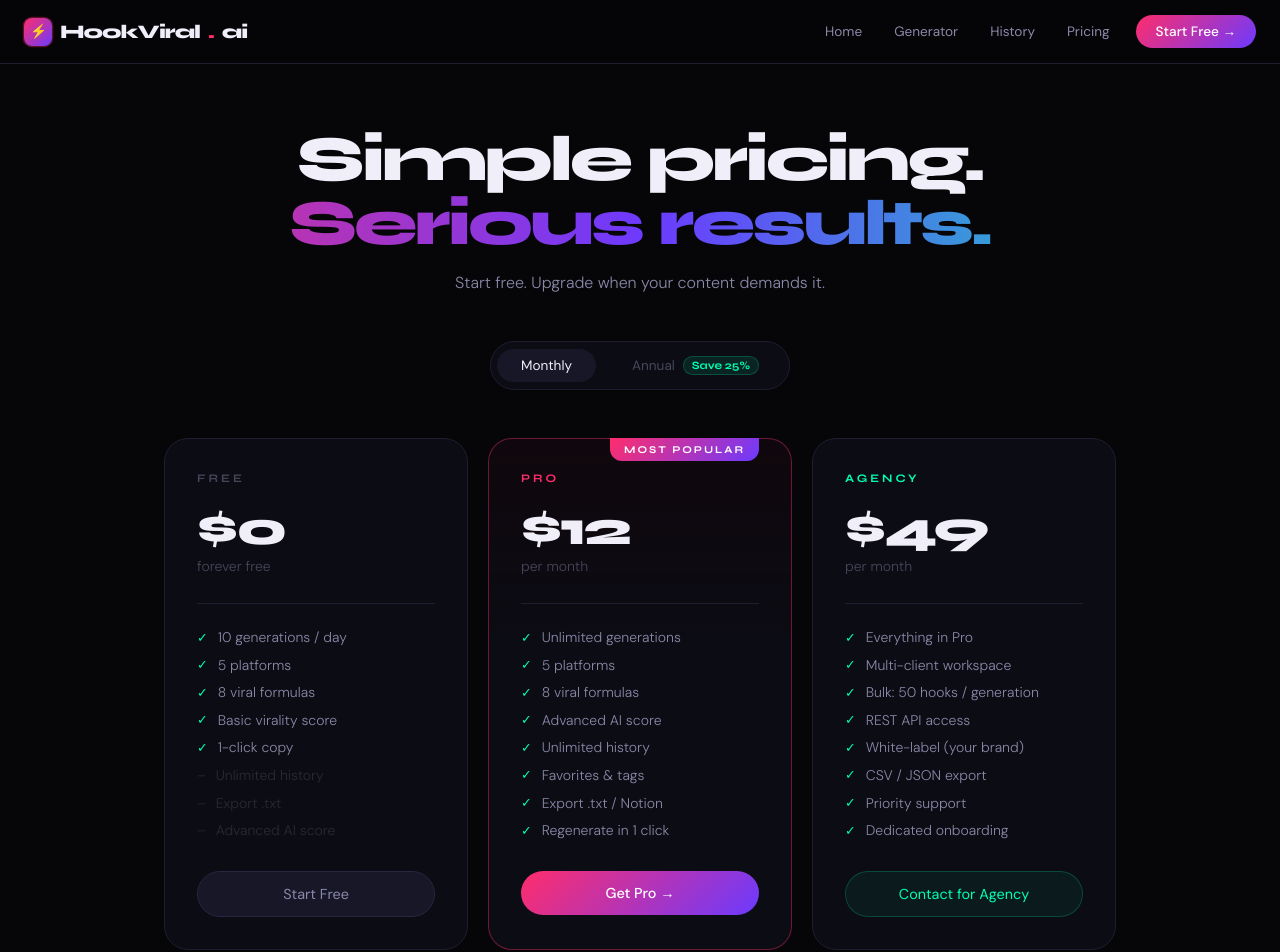
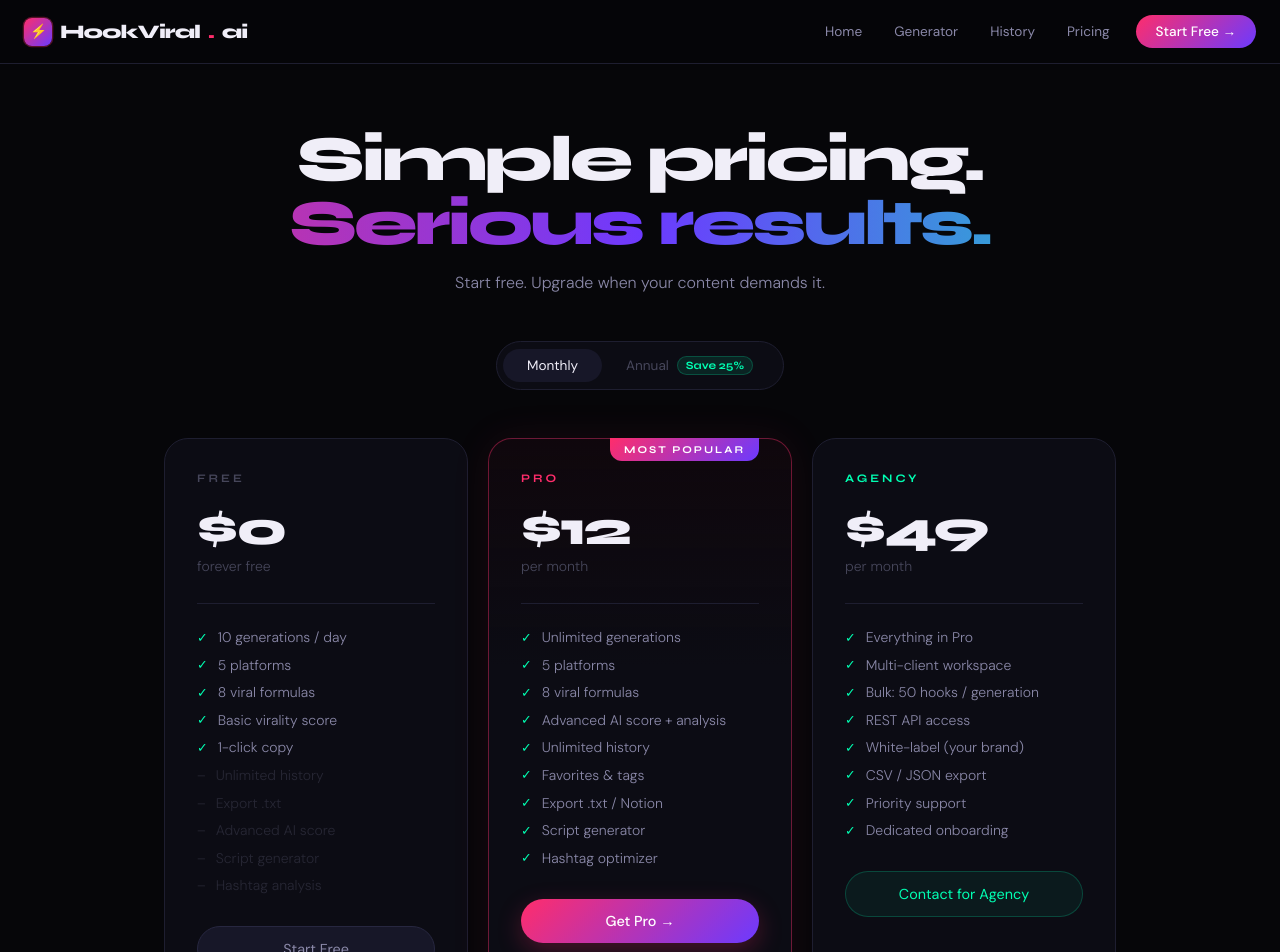
Before and after one commit to harrels77/Hookviral.ai, a Next.js app: page /pricing in a window 1280 px wide. Shown: the top 952 px of the page. Built offline with nearby package versions, Linux system fonts and the light colour scheme.

Commit message:
Add files via upload

```diff
--- a/app/pricing/page.tsx
+++ b/app/pricing/page.tsx
@@ -31,82 +31,148 @@ export default function PricingPage() {
         </p>
 
         {/* Billing toggle */}
-        <div style={{ display: "inline-flex", alignItems: "center", gap: "12px", marginBottom: "3rem", padding: "6px", background: "var(--s1)", border: "1px solid var(--border)", borderRadius: "100px" }}>
-          <button onClick={() => setAnnual(false)} style={{ padding: "8px 24px", borderRadius: "100px", border: "none", background: !annual ? "var(--s3)" : "transparent", color: !annual ? "var(--text)" : "var(--muted)", fontSize: ".85rem", cursor: "pointer", fontFamily: "var(--fb)" }}>Monthly</button>
-          <button onClick={() => setAnnual(true)} style={{ padding: "8px 24px", borderRadius: "100px", border: "none", background: annual ? "var(--s3)" : "transparent", color: annual ? "var(--text)" : "var(--muted)", fontSize: ".85rem", cursor: "pointer", fontFamily: "var(--fb)", display: "flex", alignItems: "center", gap: "8px" }}>
+        <div style={{ display: "inline-flex", alignItems: "center", marginBottom: "3rem", padding: "6px", background: "var(--s1)", border: "1px solid var(--border)", borderRadius: "100px" }}>
+          <button
+            onClick={() => setAnnual(false)}
+            style={{ padding: "8px 24px", borderRadius: "100px", border: "none", background: !annual ? "var(--s3)" : "transparent", color: !annual ? "var(--text)" : "var(--muted)", fontSize: ".85rem", cursor: "pointer", fontFamily: "var(--fb)", transition: "all .2s" }}
+          >
+            Monthly
+          </button>
+          <button
+            onClick={() => setAnnual(true)}
+            style={{ padding: "8px 24px", borderRadius: "100px", border: "none", background: annual ? "var(--s3)" : "transparent", color: annual ? "var(--text)" : "var(--muted)", fontSize: ".85rem", cursor: "pointer", fontFamily: "var(--fb)", display: "flex", alignItems: "center", gap: "8px", transition: "all .2s" }}
+          >
             Annual
             <span style={{ background: "rgba(0,255,178,.1)", color: "var(--neon)", border: "1px solid rgba(0,255,178,.2)", padding: "2px 8px", borderRadius: "100px", fontSize: ".7rem", fontFamily: "var(--fd)", fontWeight: 700 }}>Save 25%</span>
           </button>
         </div>
 
-        {/* Plans */}
+        {/* Plans grid */}
         <div style={{ display: "grid", gridTemplateColumns: "repeat(3,1fr)", gap: "20px", textAlign: "left", marginBottom: "5rem" }}>
 
-          {/* Free */}
-          <div style={{ background: "var(--s1)", border: "1px solid var(--border)", borderRadius: "24px", padding: "2rem" }}>
-            <div style={{ fontSize: ".72rem", letterSpacing: "3px", textTransform: "uppercase", fontFamily: "var(--fd)", fontWeight: 700, color: "var(--muted)", marginBottom: "1.25rem" }}>Free</div>
-            <div style={{ fontFamily: "var(--fd)", fontSize: "3rem", fontWeight: 800, letterSpacing: "-2px", lineHeight: 1, marginBottom: ".25rem" }}>$0</div>
-            <div style={{ fontSize: ".875rem", color: "var(--muted)", marginBottom: "1.75rem", fontWeight: 300 }}>forever free</div>
-            <div style={{ height: "1px", background: "var(--border)", marginBottom: "1.5rem" }} />
-            {["10 generations / day", "5 platforms", "8 viral formulas", "Basic virality score", "1-click copy"].map(f => (
-              <div key={f} style={{ display: "flex", alignItems: "center", gap: "10px", marginBottom: ".6rem", fontSize: ".875rem", color: "var(--soft)", fontWeight: 300 }}>
-                <span style={{ color: "var(--neon)", fontSize: ".8rem" }}>✓</span>{f}
-              </div>
-            ))}
-            {["Unlimited history", "Export .txt", "Advanced AI score"].map(f => (
-              <div key={f} style={{ display: "flex", alignItems: "center", gap: "10px", marginBottom: ".6rem", fontSize: ".875rem", color: "var(--muted)", fontWeight: 300, opacity: .5 }}>
-                <span>–</span>{f}
-              </div>
-            ))}
+          {/* ── FREE ── */}
+          <PlanCard>
+            <PlanTier color="var(--muted)">Free</PlanTier>
+            <PlanPrice>$0</PlanPrice>
+            <PlanPer>forever free</PlanPer>
+            <PlanDivider />
+            <PlanFeatures
+              included={["10 generations / day", "5 platforms", "8 viral formulas", "Basic virality score", "1-click copy"]}
+              excluded={["Unlimited history", "Export .txt", "Advanced AI score", "Script generator", "Hashtag analysis"]}
+            />
             <div style={{ marginTop: "2rem" }}>
-              <Link href="/generator" style={{ display: "block", textAlign: "center", padding: "13px", borderRadius: "100px", background: "var(--s3)", color: "var(--soft)", border: "1px solid var(--border2)", fontSize: ".9rem", textDecoration: "none", fontFamily: "var(--fb)" }}>Start Free</Link>
+              <Link
+                href="/generator"
+                style={{ display: "block", textAlign: "center", padding: "13px", borderRadius: "100px", background: "var(--s3)", color: "var(--soft)", border: "1px solid var(--border2)", fontSize: ".9rem", textDecoration: "none", fontFamily: "var(--fb)", transition: "all .25s" }}
+                onMouseEnter={e => {
+                  const el = e.currentTarget as HTMLAnchorElement;
+                  el.style.background = "var(--s2)";
+                  el.style.color = "var(--text)";
+                  el.style.transform = "translateY(-2px)";
+                  el.style.borderColor = "rgba(108,58,255,.4)";
+                }}
+                onMouseLeave={e => {
+                  const el = e.currentTarget as HTMLAnchorElement;
+                  el.style.background = "var(--s3)";
+                  el.style.color = "var(--soft)";
+                  el.style.transform = "none";
+                  el.style.borderColor = "var(--border2)";
+                }}
+              >
+                Start Free
+              </Link>
             </div>
-          </div>
+          </PlanCard>
 
-          {/* Pro */}
-          <div style={{ background: "linear-gradient(180deg,rgba(255,45,107,.04) 0%,var(--s1) 40%)", border: "1px solid rgba(255,45,107,.4)", borderRadius: "24px", padding: "2rem", position: "relative" }}>
-            <div style={{ position: "absolute", top: "-1px", right: "2rem", background: "linear-gradient(135deg,var(--hot),var(--electric))", color: "#fff", fontSize: ".65rem", fontFamily: "var(--fd)", fontWeight: 700, letterSpacing: "2px", padding: "5px 14px", borderRadius: "0 0 12px 12px" }}>MOST POPULAR</div>
-            <div style={{ fontSize: ".72rem", letterSpacing: "3px", textTransform: "uppercase", fontFamily: "var(--fd)", fontWeight: 700, color: "var(--hot)", marginBottom: "1.25rem" }}>Pro</div>
-            <div style={{ fontFamily: "var(--fd)", fontSize: "3rem", fontWeight: 800, letterSpacing: "-2px", lineHeight: 1, marginBottom: ".25rem" }}>${proPrice}</div>
-            <div style={{ fontSize: ".875rem", color: "var(--muted)", marginBottom: "1.75rem", fontWeight: 300 }}>per month{annual ? ", billed annually" : ""}</div>
-            <div style={{ height: "1px", background: "var(--border)", marginBottom: "1.5rem" }} />
-            {["Unlimited generations", "5 platforms", "8 viral formulas", "Advanced AI score", "Unlimited history", "Favorites & tags", "Export .txt / Notion", "Regenerate in 1 click"].map(f => (
-              <div key={f} style={{ display: "flex", alignItems: "center", gap: "10px", marginBottom: ".6rem", fontSize: ".875rem", color: "var(--soft)", fontWeight: 300 }}>
-                <span style={{ color: "var(--neon)", fontSize: ".8rem" }}>✓</span>{f}
-              </div>
-            ))}
+          {/* ── PRO ── */}
+          <PlanCard featured>
+            <div style={{ position: "absolute", top: "-1px", right: "2rem", background: "linear-gradient(135deg,var(--hot),var(--electric))", color: "#fff", fontSize: ".65rem", fontFamily: "var(--fd)", fontWeight: 700, letterSpacing: "2px", padding: "5px 14px", borderRadius: "0 0 12px 12px" }}>
+              MOST POPULAR
+            </div>
+            <PlanTier color="var(--hot)">Pro</PlanTier>
+            <PlanPrice>${proPrice}</PlanPrice>
+            <PlanPer>per month{annual ? ", billed annually" : ""}</PlanPer>
+            <PlanDivider />
+            <PlanFeatures
+              included={["Unlimited generations", "5 platforms", "8 viral formulas", "Advanced AI score + analysis", "Unlimited history", "Favorites & tags", "Export .txt / Notion", "Script generator", "Hashtag optimizer"]}
+              excluded={[]}
+            />
             <div style={{ marginTop: "2rem" }}>
-              <button onClick={() => alert("Connect your Stripe keys to activate!")} style={{ width: "100%", padding: "13px", borderRadius: "100px", border: "none", background: "linear-gradient(135deg,var(--hot),var(--electric))", color: "#fff", fontSize: ".9rem", fontWeight: 500, cursor: "pointer", fontFamily: "var(--fb)" }}>Get Pro →</button>
+              <button
+                onClick={() => alert("Connect your Stripe keys to activate!")}
+                onMouseEnter={e => {
+                  const el = e.currentTarget as HTMLButtonElement;
+                  el.style.transform = "translateY(-3px) scale(1.02)";
+                  el.style.boxShadow = "0 20px 50px rgba(255,45,107,.5)";
+                }}
+                onMouseLeave={e => {
+                  const el = e.currentTarget as HTMLButtonElement;
+                  el.style.transform = "none";
+                  el.style.boxShadow = "0 8px 24px rgba(255,45,107,.25)";
+                }}
+                style={{ width: "100%", padding: "13px", borderRadius: "100px", border: "none", background: "linear-gradient(135deg,var(--hot),var(--electric))", color: "#fff", fontSize: ".9rem", fontWeight: 500, cursor: "pointer", fontFamily: "var(--fb)", transition: "all .3s", boxShadow: "0 8px 24px rgba(255,45,107,.25)" }}
+              >
+                Get Pro →
+              </button>
             </div>
-          </div>
+          </PlanCard>
 
-          {/* Agency */}
-          <div style={{ background: "var(--s1)", border: "1px solid var(--border)", borderRadius: "24px", padding: "2rem" }}>
-            <div style={{ fontSize: ".72rem", letterSpacing: "3px", textTransform: "uppercase", fontFamily: "var(--fd)", fontWeight: 700, color: "var(--neon)", marginBottom: "1.25rem" }}>Agency</div>
-            <div style={{ fontFamily: "var(--fd)", fontSize: "3rem", fontWeight: 800, letterSpacing: "-2px", lineHeight: 1, marginBottom: ".25rem" }}>${agencyPrice}</div>
-            <div style={{ fontSize: ".875rem", color: "var(--muted)", marginBottom: "1.75rem", fontWeight: 300 }}>per month{annual ? ", billed annually" : ""}</div>
-            <div style={{ height: "1px", background: "var(--border)", marginBottom: "1.5rem" }} />
-            {["Everything in Pro", "Multi-client workspace", "Bulk: 50 hooks / generation", "REST API access", "White-label (your brand)", "CSV / JSON export", "Priority support", "Dedicated onboarding"].map(f => (
-              <div key={f} style={{ display: "flex", alignItems: "center", gap: "10px", marginBottom: ".6rem", fontSize: ".875rem", color: "var(--soft)", fontWeight: 300 }}>
-                <span style={{ color: "var(--neon)", fontSize: ".8rem" }}>✓</span>{f}
-              </div>
-            ))}
+          {/* ── AGENCY ── */}
+          <PlanCard>
+            <PlanTier color="var(--neon)">Agency</PlanTier>
+            <PlanPrice>${agencyPrice}</PlanPrice>
+            <PlanPer>per month{annual ? ", billed annually" : ""}</PlanPer>
+            <PlanDivider />
+            <PlanFeatures
+              included={["Everything in Pro", "Multi-client workspace", "Bulk: 50 hooks / generation", "REST API access", "White-label (your brand)", "CSV / JSON export", "Priority support", "Dedicated onboarding"]}
+              excluded={[]}
+            />
             <div style={{ marginTop: "2rem" }}>
-              <button onClick={() => alert("Contact us for Agency onboarding!")} style={{ width: "100%", padding: "13px", borderRadius: "100px", border: "1px solid rgba(0,255,178,.2)", background: "rgba(0,255,178,.06)", color: "var(--neon)", fontSize: ".9rem", cursor: "pointer", fontFamily: "var(--fb)" }}>Contact for Agency</button>
+              <button
+                onClick={() => alert("Contact us for Agency onboarding!")}
+                onMouseEnter={e => {
+                  const el = e.currentTarget as HTMLButtonElement;
+                  el.style.transform = "translateY(-2px)";
+                  el.style.background = "rgba(0,255,178,.15)";
+                  el.style.boxShadow = "0 12px 32px rgba(0,255,178,.2)";
+                }}
+                onMouseLeave={e => {
+                  const el = e.currentTarget as HTMLButtonElement;
+                  el.style.transform = "none";
+                  el.style.background = "rgba(0,255,178,.06)";
+                  el.style.boxShadow = "none";
+                }}
+                style={{ width: "100%", padding: "13px", borderRadius: "100px", border: "1px solid rgba(0,255,178,.2)", background: "rgba(0,255,178,.06)", color: "var(--neon)", fontSize: ".9rem", cursor: "pointer", fontFamily: "var(--fb)", transition: "all .3s" }}
+              >
+                Contact for Agency
+              </button>
             </div>
-          </div>
+          </PlanCard>
+
         </div>
 
         {/* FAQ */}
         <div style={{ maxWidth: "640px", margin: "0 auto", textAlign: "left" }}>
-          <h2 style={{ fontFamily: "var(--fd)", fontSize: "1.75rem", fontWeight: 800, letterSpacing: "-1px", marginBottom: "2rem", textAlign: "center" }}>Frequently asked</h2>
+          <h2 style={{ fontFamily: "var(--fd)", fontSize: "1.75rem", fontWeight: 800, letterSpacing: "-1px", marginBottom: "2rem", textAlign: "center" }}>
+            Frequently asked
+          </h2>
           {faqs.map(([q, a], i) => (
-            <div key={i} onClick={() => setOpenFaq(openFaq === i ? null : i)} style={{ borderTop: "1px solid var(--border)", padding: "1.25rem 0", cursor: "pointer" }}>
+            <div
+              key={i}
+              onClick={() => setOpenFaq(openFaq === i ? null : i)}
+              style={{ borderTop: "1px solid var(--border)", padding: "1.25rem 0", cursor: "pointer" }}
+            >
               <div style={{ display: "flex", justifyContent: "space-between", alignItems: "center", fontSize: ".9rem", fontWeight: 500, gap: "1rem" }}>
                 {q}
-                <div style={{ width: "24px", height: "24px", borderRadius: "50%", border: "1px solid var(--border2)", display: "flex", alignItems: "center", justifyContent: "center", fontSize: ".7rem", color: openFaq === i ? "#fff" : "var(--muted)", background: openFaq === i ? "var(--electric)" : "transparent", transition: "all .25s", flexShrink: 0, transform: openFaq === i ? "rotate(45deg)" : "none" }}>+</div>
+                <div style={{ width: "24px", height: "24px", borderRadius: "50%", border: "1px solid var(--border2)", display: "flex", alignItems: "center", justifyContent: "center", fontSize: ".7rem", color: openFaq === i ? "#fff" : "var(--muted)", background: openFaq === i ? "var(--electric)" : "transparent", transition: "all .25s", flexShrink: 0, transform: openFaq === i ? "rotate(45deg)" : "none" }}>
+                  +
+                </div>
               </div>
-              {openFaq === i && <div style={{ fontSize: ".875rem", color: "var(--soft)", marginTop: ".875rem", lineHeight: 1.8, fontWeight: 300 }}>{a}</div>}
+              {openFaq === i && (
+                <div style={{ fontSize: ".875rem", color: "var(--soft)", marginTop: ".875rem", lineHeight: 1.8, fontWeight: 300 }}>
+                  {a}
+                </div>
+              )}
             </div>
           ))}
         </div>
@@ -115,3 +181,72 @@ export default function PricingPage() {
     </div>
   );
 }
+
+// ── Sub-components ──
+
+function PlanCard({ children, featured }: { children: React.ReactNode; featured?: boolean }) {
+  const [hov, setHov] = useState(false);
+  return (
+    <div
+      onMouseEnter={() => setHov(true)}
+      onMouseLeave={() => setHov(false)}
+      style={{
+        background: featured ? "linear-gradient(180deg,rgba(255,45,107,.04) 0%,var(--s1) 40%)" : "var(--s1)",
+        border: `1px solid ${featured ? "rgba(255,45,107,.4)" : hov ? "rgba(108,58,255,.35)" : "var(--border)"}`,
+        borderRadius: "24px",
+        padding: "2rem",
+        position: "relative",
+        transition: "all .3s cubic-bezier(.16,1,.3,1)",
+        transform: hov ? "translateY(-6px)" : "none",
+        boxShadow: hov ? "0 24px 60px rgba(108,58,255,.12)" : featured ? "0 0 40px rgba(255,45,107,.08)" : "none",
+      }}
+    >
+      {children}
+    </div>
+  );
+}
+
+function PlanTier({ children, color }: { children: React.ReactNode; color: string }) {
+  return (
+    <div style={{ fontSize: ".72rem", letterSpacing: "3px", textTransform: "uppercase", fontFamily: "var(--fd)", fontWeight: 700, color, marginBottom: "1.25rem" }}>
+      {children}
+    </div>
+  );
+}
+
+function PlanPrice({ children }: { children: React.ReactNode }) {
+  return (
+    <div style={{ fontFamily: "var(--fd)", fontSize: "3rem", fontWeight: 800, letterSpacing: "-2px", lineHeight: 1, marginBottom: ".25rem" }}>
+      {children}
+    </div>
+  );
+}
+
+function PlanPer({ children }: { children: React.ReactNode }) {
+  return (
+    <div style={{ fontSize: ".875rem", color: "var(--muted)", marginBottom: "1.75rem", fontWeight: 300 }}>
+      {children}
+    </div>
+  );
+}
+
+function PlanDivider() {
+  return <div style={{ height: "1px", background: "var(--border)", marginBottom: "1.5rem" }} />;
+}
+
+function PlanFeatures({ included, excluded }: { included: string[]; excluded: string[] }) {
+  return (
+    <>
+      {included.map(f => (
+        <div key={f} style={{ display: "flex", alignItems: "center", gap: "10px", marginBottom: ".6rem", fontSize: ".875rem", color: "var(--soft)", fontWeight: 300 }}>
+          <span style={{ color: "var(--neon)", fontSize: ".8rem", flexShrink: 0 }}>✓</span>{f}
+        </div>
+      ))}
+      {excluded.map(f => (
+        <div key={f} style={{ display: "flex", alignItems: "center", gap: "10px", marginBottom: ".6rem", fontSize: ".875rem", color: "var(--muted)", fontWeight: 300, opacity: .45 }}>
+          <span style={{ flexShrink: 0 }}>–</span>{f}
+        </div>
+      ))}
+    </>
+  );
+}
```
